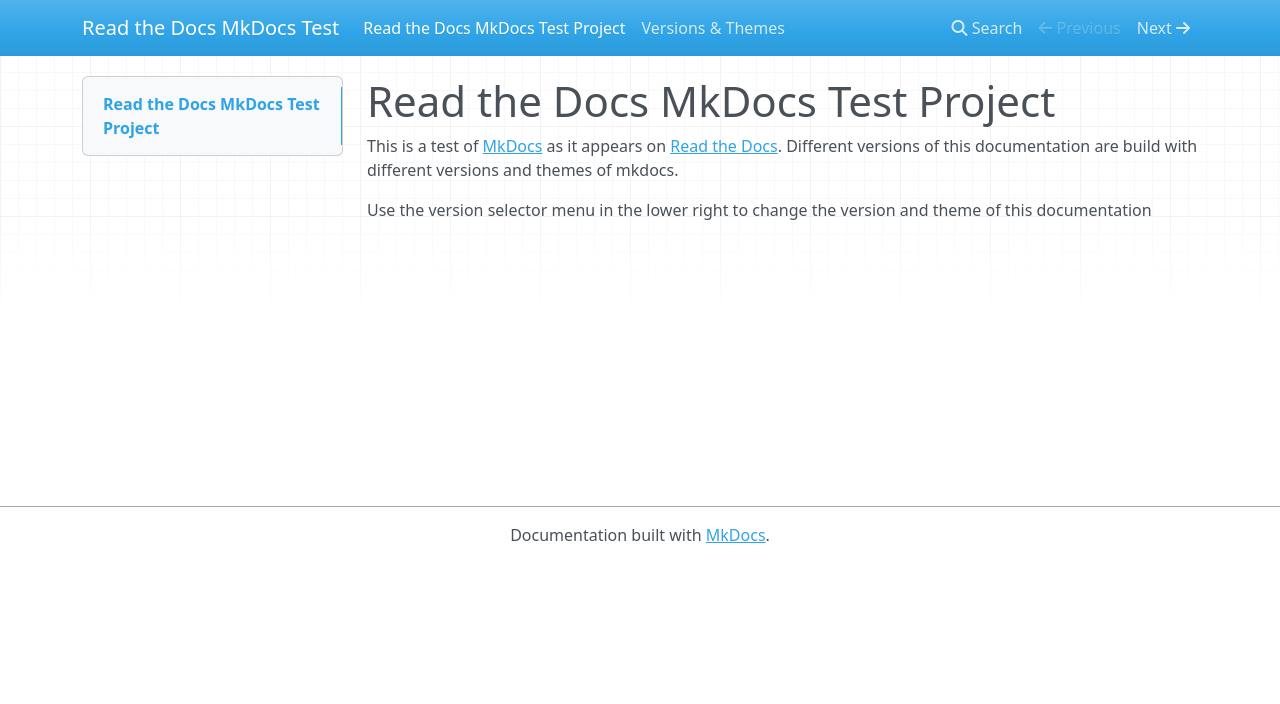
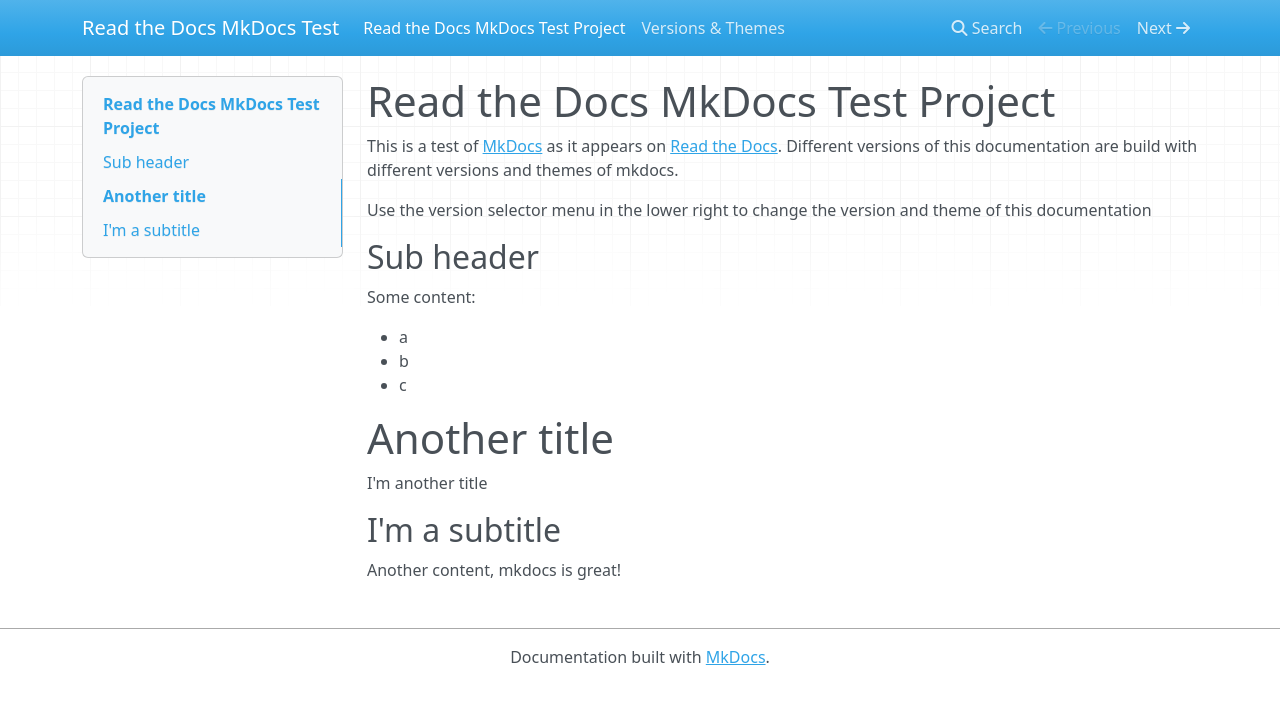
Before and after one commit to readthedocs/rtd-mkdocs-test, an MkDocs documentation site: the page built from docs/index.md, in a window 1280 px wide. Shown: the top 704 px of the page. Built offline with MkDocs 1.6.1, drawn with Linux system fonts in a browser that asks for light colours; nearby versions of some CDN libraries.

Commit message:
Add more content

```diff
--- a/docs/index.md
+++ b/docs/index.md
@@ -4,3 +4,19 @@ This is a test of [MkDocs](http://mkdocs.org) as it appears on [Read the Docs](h
 Different versions of this documentation are build with different versions and themes of mkdocs.
 
 Use the version selector menu in the lower right to change the version and theme of this documentation
+
+## Sub header
+
+Some content:
+
+- a
+- b
+- c
+
+# Another title
+
+I'm another title
+
+## I'm a subtitle
+
+Another content, mkdocs is great!
```
